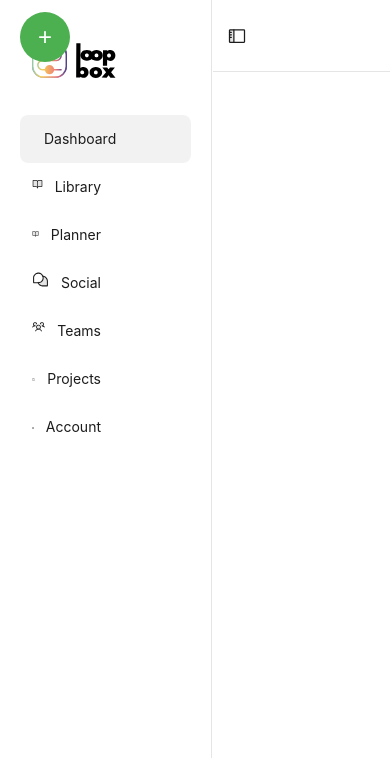
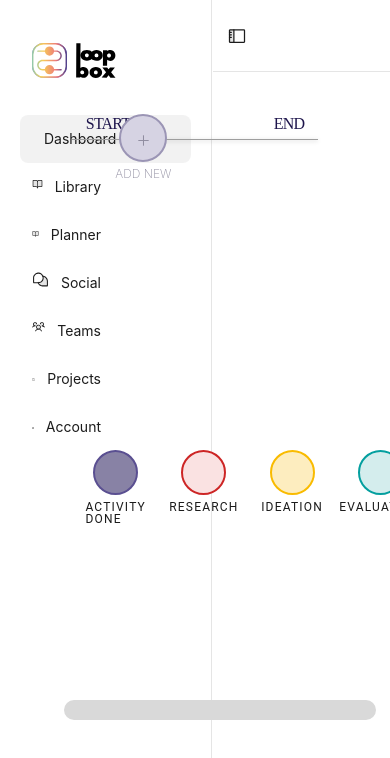
Before and after one commit to AlexanderJarvheden/DD1367-Software-Engineering-in-Project-Form, a React (Create React App) app in the folder client/: page /planner in a window 390 px wide. Shown: the top 758 px of the page. Built offline with nearby package versions, Linux system fonts and the light colour scheme.

Commit message:
Updated Planner

```diff
--- a/client/src/Assets/Styles/PinLibrary.css
+++ b/client/src/Assets/Styles/PinLibrary.css
@@ -2,7 +2,7 @@
   align-items: center;
   flex-direction: column;
   width: 715px;
-  height: 1085px;
+  height: 700px;
   flex-shrink: 0;
   border-radius: 18px;
   border: 3px solid #DCDCDC;
--- a/client/src/Assets/Styles/ProcessLine.css
+++ b/client/src/Assets/Styles/ProcessLine.css
@@ -1,53 +1,254 @@
-.process-container {
+.process-line-container {
+  width: 100%;
+  display: flex;
+  flex-direction: column;
+  align-items: center;
+  margin-top: 15vh; /* Use viewport height for top margin */
+  padding: 0 15%; /* Add padding to prevent overlap with the menu */
+  box-sizing: border-box;
+}
+
+.process-line-header {
+  display: flex;
+  justify-content: space-between;
+  width: 90%; /* Use percentage for width */
+  align-items: flex-start;
   position: relative;
-  width: 100%; /* Full width to accommodate dynamic addition of steps */
-  min-height: 100px; /* Set based on your design needs */
+}
+
+.process-line-text-wrapper {
+  display: flex;
+  flex-direction: column;
+  align-items: center;
+}
+
+.process-line-text {
+  color: var(--Dark-Deep-purple, #1E154C);
+  text-align: center;
+  font-family: Futura;
+  font-size: 1rem; /* Use relative units for font size */
+  font-style: normal;
+  font-weight: 500;
+  line-height: 1.2em; /* Use relative units for line height */
+  letter-spacing: -0.05em; /* Adjusted letter spacing */
+}
+
+.process-line-add-wrapper {
+  display: flex;
+  flex-direction: column;
+  align-items: center;
+  margin-bottom: -1.0em; /* Use relative units for margin */
+  cursor: pointer; /* Indicate that it's clickable */
+  margin-left: 2.7em;
+}
+
+.process-line-add {
+  display: flex;
+  flex-direction: column;
+  align-items: center;
+  justify-content: center;
+  width: 3em; /* Use relative units for width */
+  height: 3em; /* Use relative units for height */
+  background-color: #D6D3E3; /* Circle background color */
+  border-radius: 50%;
+  border: 0.15em solid #9B95B5; /* Use relative units for border */
+  position: relative;
+}
+
+.add-icon {
+  color: #908DA0;
+  font-family: Inter;
+  font-size: 1.5em; /* Use relative units for font size */
+  font-style: normal;
+  font-weight: 200;
+  line-height: normal;
+  position: absolute;
+  top: 50%;
+  left: 50%;
+  transform: translate(-50%, -50%);
+}
+
+.add-text {
+  color: #908DA0;
+  font-family: Inter;
+  font-size: 0.75em; /* Use relative units for font size */
+  font-style: normal;
+  font-weight: 200;
+  line-height: normal;
+  margin-top: 0.4em; /* Use relative units for margin */
+}
+
+.process-line {
+  width: 90%; /* Adjust to match the header width */
+  height: 0.05em; /* Use relative units for height */
+  background-color: #9E9E9E;
+  box-shadow: 0px 1px 4px rgba(0, 0, 0, 0.25); /* Mimic drop shadow effect */
+  margin-top: 0.4em; /* Use relative units for margin */
+  position: relative;
   display: flex;
   align-items: center;
-  padding-left: 20px; /* Padding for START label */
 }
 
-.process-start-label {
-  font-size: 16px;
-  color: #333;
-  margin-right: 10px;
+.curved-section {
+  position: absolute;
+  width: 2em;
+  height: 4.0em;
+  border-right: 0.05em solid #9E9E9E;
+  border-bottom: 0.05em solid #9E9E9E;
+  border-top: 0.05em solid #9E9E9E;
+  border-top-right-radius: 50%;
+  border-bottom-right-radius: 50%;
+  top: 0em; /* Adjust based on the position of the circles */
+  left: calc(97.3% + 1.57em); /* Adjust based on the position of the last circle */
+  animation: curvedSectionAnimation 5s forwards; /* Add animation */
 }
 
-.process-initial-line {
-  width: 50px; /* Adjust this width based on your design */
-  height: 3px;
-  background-color: black;
+.straight-section {
   position: absolute;
-  left: 10px; /* Aligns with the 'START' text */
+  width: calc(100% - 2em); /* Adjust based on the width of the container */
+  height: 0.03em;
+  background-color: #9E9E9E;
+  top: 3.98em; /* Adjust based on the position of the curved section */
+  left: calc(5%); /* Adjust based on the position of the curved section */
+  animation: straightSectionAnimation 5s 5s forwards; /* Add animation with delay */
 }
 
-.process-step {
-  width: 50px;
-  height: 50px;
-  border-radius: 50%;
-  background-color: #ddd;
+.circle-container {
+  display: flex;
+  justify-content: space-between;
+  width: 40%;
+  position: absolute;
+  top: 600px; /* Adjust the top position */
+  left: 300px; /* Adjust the left position */
+}
+
+.circle {
+  display: flex;
+  flex-direction: column;
+  align-items: center;
+  margin-left: 2.7em; /* Space between circles */
+}
+
+.circle svg {
+  width: 45px;
+  height: 45px;
+  flex-shrink: 0;
+}
+
+.circle-text {
+  color: var(--Primary-Brand, #483D8B);
+  font-family: Roboto;
+  font-size: 12px;
+  font-style: normal;
+  font-weight: 400;
+  line-height: 100%; /* 12px */
+  letter-spacing: 1.2px;
+  text-transform: uppercase;
+  margin-top: 0.5em; /* Add spacing between circle and text */
+}
+
+.red-circle svg {
+  fill: #FAE2E2; /* Adjust the fill color with transparency */
+  stroke-width: 2px;
+  stroke: #CD2626;
+}
+
+.yellow-circle svg {
+  fill: #FDEDBF; /* Adjust the fill color with transparency */
+  stroke-width: 2px;
+  stroke: #F9BB00;
+}
+
+.blue-circle svg {
+  fill: #D4EDED; /* Adjust the fill color with transparency */
+  stroke-width: 2px;
+  stroke: #049F9F;
+}
+
+.purple-circle svg {
+  fill: #8882A5;
+  stroke-width: 2px;
+  stroke: #5A4F91;
+}
+
+.bottom-bar {
+  width: 70%;
+  height: 20px;
+  border-radius: 10px;
+  background: #D9D9D9;
+  position: absolute;
+  top: 700px; /* Adjust based on the position of the circles */
+  left: 50px;
+  right: 0;
+  margin: 0 auto;
+}
+
+.overlay {
+  position: fixed;
+  top: 0;
+  left: 0;
+  width: 100%;
+  height: 100%;
+  background: rgba(0, 0, 0, 0.5); /* Semi-transparent background */
   display: flex;
   justify-content: center;
   align-items: center;
-  position: absolute;
+  z-index: 1000; /* Ensure it's on top */
 }
 
-.process-line {
-  height: 1px;
-  background-color: black;
-  position: absolute;
-  top: 40px; /* Adjust to vertically center with the steps */
+/* Media queries for different screen sizes */
+@media (max-width: 1200px) {
+  .process-line-header {
+    width: 60%;
+  }
+  .circle-container {
+    width: 70%;
+    top: 600px; /* Adjust for smaller screens */
+    left: 200px;
+  }
+  .bottom-bar {
+    width: 80%;
+  }
 }
 
-.process-add-btn {
-  width: 50px;
-  height: 50px;
-  border-radius: 50%;
-  background-color: #4CAF50;
-  color: white;
-  font-size: 24px;
-  border: none;
-  cursor: pointer;
-  outline: none;
-  position: absolute;
+@media (max-width: 992px) {
+  .process-line-header {
+    width: 50%;
+  }
+  .circle-container {
+    width: 60%;
+    top: 550px; /* Adjust for smaller screens */
+    left: 150px;
+  }
+  .bottom-bar {
+    width: 80%;
+  }
 }
+
+@media (max-width: 768px) {
+  .process-line-header {
+    width: 40%;
+  }
+  .circle-container {
+    width: 50%;
+    top: 500px; /* Adjust for smaller screens */
+    left: 100px;
+  }
+  .bottom-bar {
+    width: 80%;
+  }
+}
+
+@media (max-width: 576px) {
+  .process-line-header {
+    width: 80%;
+  }
+  .circle-container {
+    width: 80%;
+    top: 450px; /* Adjust for smaller screens */
+    left: 50px;
+  }
+  .bottom-bar {
+    width: 80%;
+  }
+}
--- a/client/src/Components/ProcessLine.js
+++ b/client/src/Components/ProcessLine.js
@@ -3,55 +3,85 @@ import '../Assets/Styles/ProcessLine.css';
 import PinLibraryOfTools from './PinLibraryOfTools';
 
 const ProcessLine = () => {
-  const [steps, setSteps] = useState([]);
-  const [activeStep, setActiveStep] = useState(null); // Track the active step for tool selection
-  const [showLibrary, setShowLibrary] = useState(false); // State to control visibility of the tool library
+  const [circles, setCircles] = useState([]);
+  const [showPinLibrary, setShowPinLibrary] = useState(false);
 
-  const addStep = () => {
-    // Immediately calculate next step ID based on current state
-    setSteps(prevSteps => {
-      const nextStepId = prevSteps.length + 1;
-      const newStep = {
-        id: nextStepId,
-        name: `Step ${nextStepId}`,
-        tool: ''
-      };
-      setActiveStep(nextStepId); // Set active step here to ensure it's in sync
-      setShowLibrary(true);
-      return [...prevSteps, newStep];
-    });
+  const handleAddCircle = () => {
+    if (circles.length < 10) {
+      setCircles([...circles, { id: circles.length + 1 }]);
+      setShowPinLibrary(true);
+    }
   };
 
-  const handleToolSelect = (toolName) => {
-    const updatedSteps = steps.map(step => {
-      if (step.id === activeStep) return { ...step, tool: toolName, name: '' }; // Clear the name when a tool is selected
-      return step;
-    });
-    setSteps(updatedSteps);
-    setActiveStep(null);
-    setShowLibrary(false);
+  const closePinLibrary = () => {
+    setShowPinLibrary(false);
   };
 
   return (
-    <div className="process-container">
-      {!showLibrary && steps.map((step, index) => (
-        <div key={step.id} className="process-step" onClick={() => {
-          setActiveStep(step.id);
-          setShowLibrary(true);
-        }} style={{
-          transform: `translate(${(index % 10) * 100}px, ${Math.floor(index / 10) * 100}px)`
-        }}>
-          {step.name}: {step.tool || 'Click to select a tool'}
+    <div className="process-line-container">
+      <div className="process-line-header">
+        <div className="process-line-text-wrapper">
+          <span className="process-line-text">START</span>
         </div>
-      ))}
-      <button className="process-add-btn" onClick={addStep} style={{
-        transform: `translate(${(steps.length % 10) * 100}px, ${Math.floor(steps.length / 10) * 100}px)`
-      }}>
-        +
-      </button>
-      {showLibrary && (
-        <div style={{ position: 'absolute', top: 0, left: 0, right: 0, bottom: 0, background: 'rgba(0, 0, 0, 0.5)' }}>
-          <PinLibraryOfTools onSelectTool={handleToolSelect} />
+        <div className="process-line-text-wrapper">
+          <span className="process-line-text">END</span>
+        </div>
+      </div>
+      <div className="process-line">
+        {circles.map((circle, index) => (
+          <div key={index} className="circle purple-circle">
+            <svg xmlns="http://www.w3.org/2000/svg" width="45" height="45" viewBox="0 0 45 45">
+              <circle cx="22.5" cy="22.5" r="21.5" />
+            </svg>
+          </div>
+        ))}
+        {circles.length < 10 && (
+          <div className="process-line-add-wrapper" onClick={handleAddCircle}>
+            <div className="process-line-add">
+              <span className="add-icon">+</span>
+            </div>
+            <span className="add-text">ADD NEW</span>
+          </div>
+        )}
+        {circles.length === 10 && (
+        <>
+          <div className="curved-section"></div>
+          <div className="straight-section"></div>
+        </>
+        )}
+      </div>
+
+      <div className="circle-container">
+        <div className="circle purple-circle">
+          <svg xmlns="http://www.w3.org/2000/svg" width="45" height="45" viewBox="0 0 45 45">
+            <circle cx="22.5" cy="22.5" r="21.5" />
+          </svg>
+          <span className="circle-text">ACTIVITY DONE</span>
+        </div>
+        <div className="circle red-circle">
+          <svg xmlns="http://www.w3.org/2000/svg" width="45" height="45" viewBox="0 0 45 45">
+            <circle cx="22.5" cy="22.5" r="21.5" />
+          </svg>
+          <span className="circle-text">RESEARCH</span>
+        </div>
+        <div className="circle yellow-circle">
+          <svg xmlns="http://www.w3.org/2000/svg" width="45" height="45" viewBox="0 0 45 45">
+            <circle cx="22.5" cy="22.5" r="21.5" />
+          </svg>
+          <span className="circle-text">IDEATION</span>
+        </div>
+        <div className="circle blue-circle">
+          <svg xmlns="http://www.w3.org/2000/svg" width="45" height="45" viewBox="0 0 45 45">
+            <circle cx="22.5" cy="22.5" r="21.5" />
+          </svg>
+          <span className="circle-text">EVALUATION</span>
+        </div>
+      </div>
+      <div className="bottom-bar"></div>
+
+      {showPinLibrary && (
+        <div className="overlay">
+          <PinLibraryOfTools onClose={closePinLibrary} />
         </div>
       )}
     </div>
```
Also changed, not shown: client/src/Components/PinLibraryOfTools.js (+44 -52 lines), client/src/Components/SignupPage.js (+25 -7 lines).
